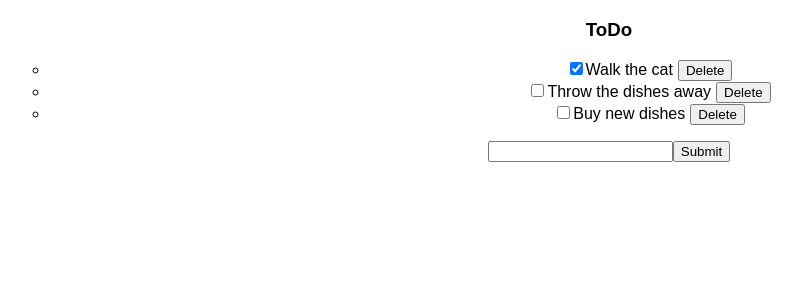
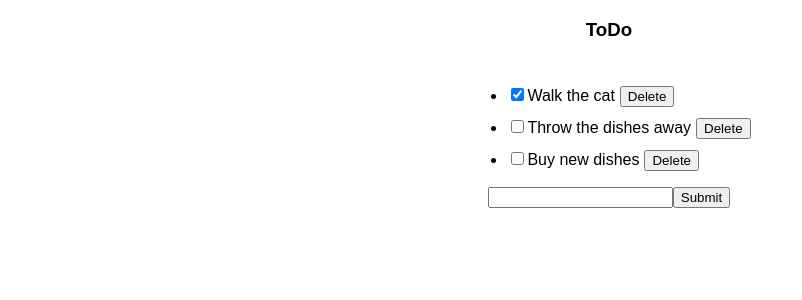
Before and after one commit to dsa027/react-to-do, a React (Create React App) app: page / in a window 1280 px wide. Shown: the top 300 px of the page, without its empty margins (31-833 px from the left). Built offline with nearby package versions, Linux system fonts and the light colour scheme.

Commit message:
Had extra ul tag; used css on ul to make list correctly centered.

```diff
--- a/src/components/ToDo.js
+++ b/src/components/ToDo.js
@@ -3,7 +3,6 @@ import React, { Component } from 'react';
 class ToDo extends Component {
   render() {
     return (
-      <ul>
       <li>
         <input
           type="checkbox"
@@ -15,7 +14,6 @@ class ToDo extends Component {
           Delete
         </button>
       </li>
-      </ul>
     );
   }
 }
--- a/src/index.css
+++ b/src/index.css
@@ -3,3 +3,13 @@ body {
   padding: 0;
   font-family: sans-serif;
 }
+ul {
+  display:-moz-inline-stack;
+  display:inline-block;
+  zoom:1;
+  *display:inline;
+}
+li {
+  text-align: left;
+  margin:10px auto 0px auto;
+}
```
Lines whose indentation alone changed are shown as unchanged.
